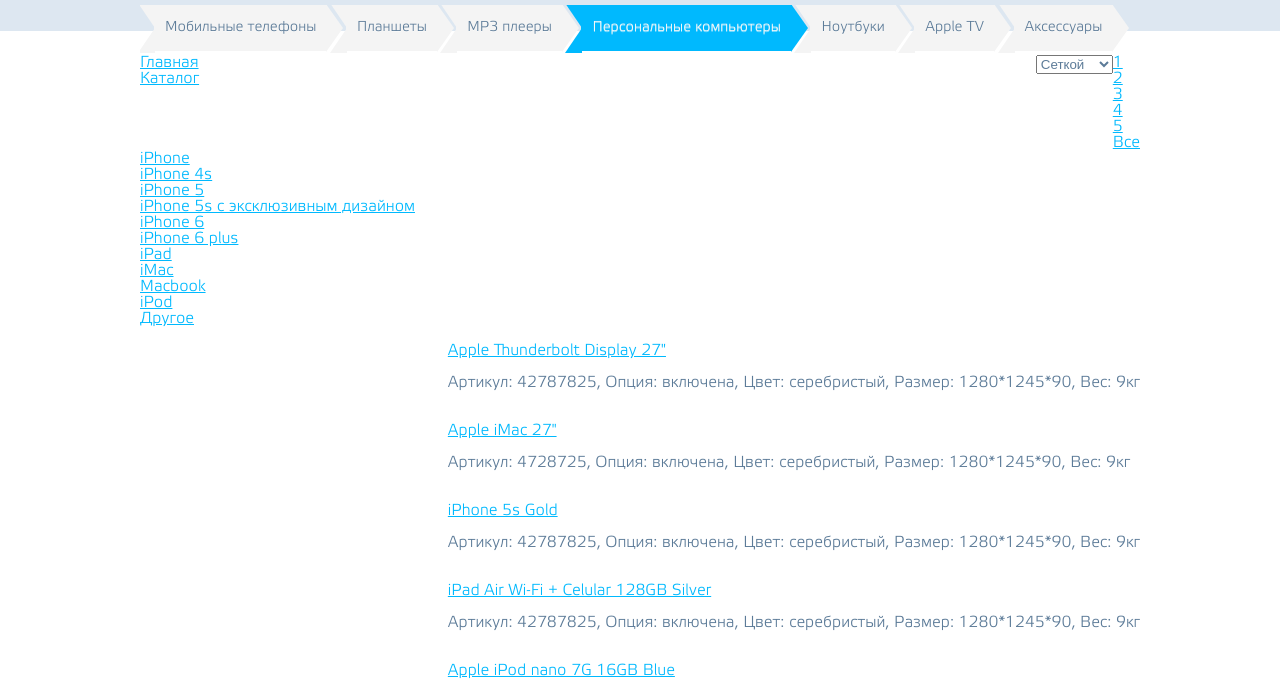
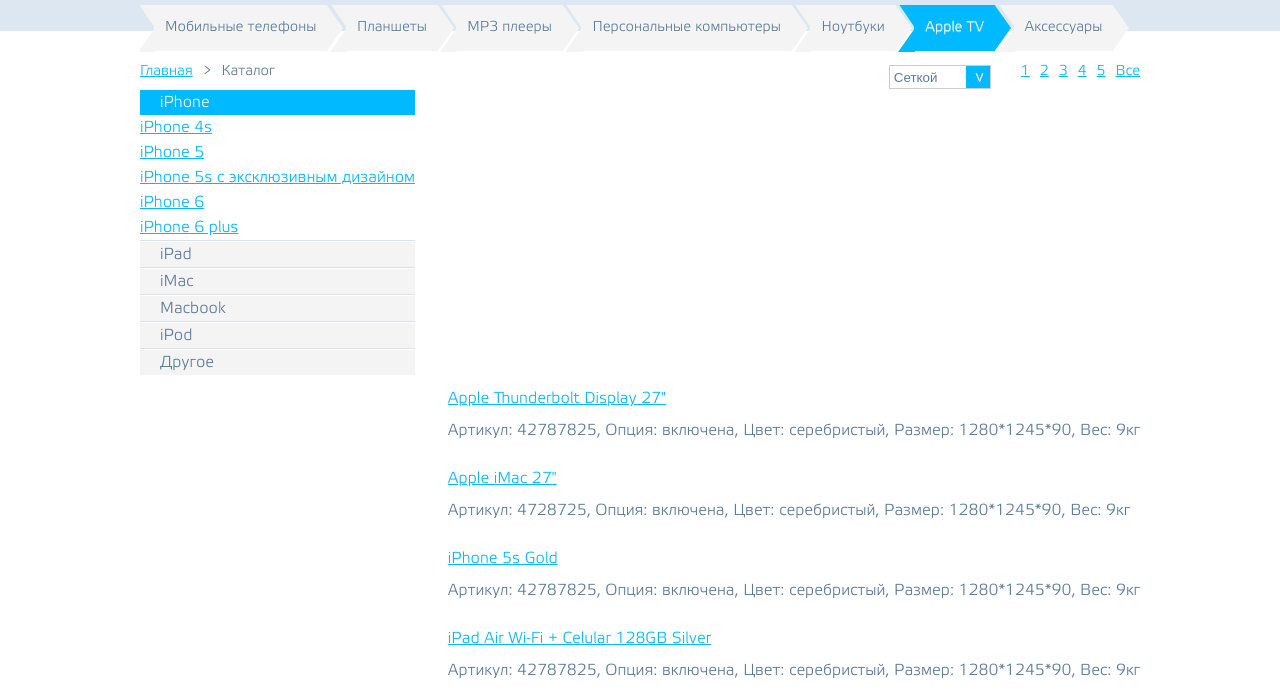
Before and after one commit to mastasable/apple-shop, a website: page app/index.html in a window 1280 px wide. Shown: the part 89-781 px from the top of the page. Drawn offline with Linux system fonts and the light colour scheme.

Commit message:
стилизовал сайдбар

```diff
--- a/app/index.html
+++ b/app/index.html
@@ -40,13 +40,13 @@
 						<a href="" class="top-menu__link">MP3 плееры</a>
 					</li>
 					<li class="menu__item top-menu__item">
-						<a href="" class="top-menu__link active">Персональные компьютеры</a>
+						<a href="" class="top-menu__link ">Персональные компьютеры</a>
 					</li>
 					<li class="menu__item top-menu__item ">
 						<a href="" class="top-menu__link">Ноутбуки</a>
 					</li>
 					<li class="menu__item top-menu__item">
-						<a href="" class="top-menu__link">Apple TV</a>
+						<a href="" class="top-menu__link active">Apple TV</a>
 					</li>
 					<li class="menu__item top-menu__item">
 						<a href="" class="top-menu__link">Аксессуары</a>
@@ -59,7 +59,7 @@
 					<div class="b-crumbs left">
 						<ul class="navline horizontal">
 							<li class="crumbs__item"><a href="">Главная</a></li>
-							<li class="crumbs__item"><a href="">Каталог</a></li>
+							<li class="crumbs__item"><a href="" class="current">Каталог</a></li>
 						</ul>
 					</div>
 					<div class="b-pages right">
@@ -74,19 +74,19 @@
 					</div>
 					<div class="b-showblock right">
 						<form action="" class="showblock">
-							<select name="showblock" id="showblock">
+							<select name="showblock" id="showblock" class="select">
 								<option >Сеткой</option>
 								<option >Линиями</option>
 							</select>
+							<a class="select-button"></a>
 						</form>
 					</div>
 				</header>
 				<div class="clearfix"></div>
-				<aside class="b-catalog__sidebar left">
-					<div class="b-sidebar-menu">
+				<aside class="b-sidebar left">
 						<ul class="menu vertical">
 							<li class="menu__item sidebar-menu__item">
-								<a href="">iPhone</a>
+								<a href="" class="sidebar-menu__link active">iPhone</a>
 								<ul class="submenu vertical">
 									<li class="submenu__item"><a href="">iPhone 4s</a></li>
 									<li class="submenu__item"><a href="">iPhone 5</a></li>
@@ -95,15 +95,18 @@
 									<li class="submenu__item"><a href="">iPhone 6 plus</a></li>
 								</ul>
 							</li>
-							<li class="menu__item sidebar-menu__item"><a href="">iPad</a></li>
-							<li class="menu__item sidebar-menu__item"><a href="">iMac</a></li>
-							<li class="menu__item sidebar-menu__item"><a href="">Macbook</a></li>
-							<li class="menu__item sidebar-menu__item"><a href="">iPod</a></li>
-							<li class="menu__item sidebar-menu__item"><a href="">Другое</a></li>
+							<li class="menu__item sidebar-menu__item">
+								<a href="" class="sidebar-menu__link">iPad</a></li>
+							<li class="menu__item sidebar-menu__item">
+								<a href="" class="sidebar-menu__link">iMac</a></li>
+							<li class="menu__item sidebar-menu__item">
+								<a href="" class="sidebar-menu__link">Macbook</a></li>
+							<li class="menu__item sidebar-menu__item">
+								<a href="" class="sidebar-menu__link">iPod</a></li>
+							<li class="menu__item sidebar-menu__item">
+								<a href="" class="sidebar-menu__link">Другое</a></li>
 						</ul>
-					</div>
 				</aside>
-				<div class="clearfix"></div>
 				<section class="b-products right">
 					<div class="b-products__body">
 						<div class="b-box">
@@ -183,7 +186,7 @@
 					</footer>
 				</section>
 				<div class="clearfix"></div>
-				<section class="b-about-shop">
+				<section class="b-about-shop container">
 					<h2 class="h2">Пара слов о магазине</h2>
 						<p>Lorem ipsum dolor sit amet, consectetur adipisicing elit. Veritatis dignissimos nihil aperiam facere, quo impedit cupiditate quod distinctio. Nam quibusdam cumque ipsa est laudantium, vitae libero assumenda reprehenderit id eaque?</p>
 						<p>Lorem ipsum dolor sit amet, consectetur adipisicing elit. Similique inventore nisi rem dolorem. Iusto aliquid accusantium placeat quibusdam ipsa, consequuntur suscipit, magnam nobis quos ex pariatur voluptatibus cupiditate soluta! Quia!</p>
--- a/app/scss/styles.scss
+++ b/app/scss/styles.scss
@@ -38,6 +38,8 @@
 li{
 	list-style: none;
 }
+
+
 
 .container{
 	width: 1000px;
@@ -100,6 +102,7 @@
 .b-top-menu{
 	width: 100%;
 	display: block;
+	margin-bottom: 10px;
 }
 
 .b-top-menu__list{
@@ -132,7 +135,7 @@
 	position: absolute;
 	top: 50%;
 	margin-top: -25px;
-	border-width: 25px 0 25px 17px;
+	border-width: 25px 0 24px 17px;
 	border-style: solid;
 	border-color: $menu-background transparent;
 	left: -16px;
@@ -157,6 +160,114 @@
 	border-left-color: $menu-hover;
 }
 
+
+
+
+/*------------------CATALOG-----------------*/
+
+
+/*------------------Catalog header----------*/
+
+.crumbs__item{
+	display: inline-block;
+	margin-left: 10px;
+	.current{
+		pointer-events: none;
+		cursor: default;
+		color: $font-color;
+		text-decoration: none;
+	}
+}
+
+.crumbs__item:after{
+	content: ">";
+	margin-left: 10px;
+}
+
+.crumbs__item:first-child{
+	margin-left: 0;
+}
+
+.crumbs__item:last-child:after{
+	content: none;
+}
+
+.b-catalog__header{
+	font-size: .9em;
+}
+
+.b-showblock{
+	border: #ccc 1px solid;
+	background: #fff;
+	width: 100px;
+	overflow: hidden;
+	display: inline-block;
+	position: relative;
+	.select{
+		width: 120px;
+		border: none;
+		height: 22px;
+		line-height: 22px;
+		position: relative;
+		background: none;
+		z-index: 100;
+	}
+	.select-button{
+		background: url('../images/selecter.png');
+		height: 24px;
+		width: 24px;
+		position: absolute;
+		right: 0;
+		top: 0;
+		bottom: 0;
+	}
+}
+
+.b-pages{
+	margin-left: 20px;
+	.b-pages__item{
+		display: inline-block;
+		margin-left: 10px;
+	}
+}
+
+
+/*------------Sidebar-------------------*/
+
+.b-sidebar{
+	width: 330px;
+}
+
+.sidebar-menu__item{
+	width: 100%;
+	line-height: 25px;
+	border-top: 1px solid #fff;
+	border-bottom: 1px solid #dae1e8;
+}
+
+.sidebar-menu__link{
+	display: block;
+	background: $menu-background;
+	padding-left: 20px;
+	color: $font-color;
+	text-decoration: none;
+}
+
+.sidebar-menu__link:hover{
+	background: #dae1e8;
+	color: $font-color;
+}
+
+.sidebar-menu__item:last-child{
+	border-bottom: none;
+}
+
+
+
+
+
+
+
 .active, .active:hover{
 		color: #f7f7f7;
 		background: $light-blue;
@@ -173,6 +284,3 @@
 .active:hover{
 	border-left-color: $light-blue;
 }
-
-
-/*------------------CATALOG-----------------*/
```
Also changed, not shown: app/css/styles.min.css, app/images/selecter.png (added).
